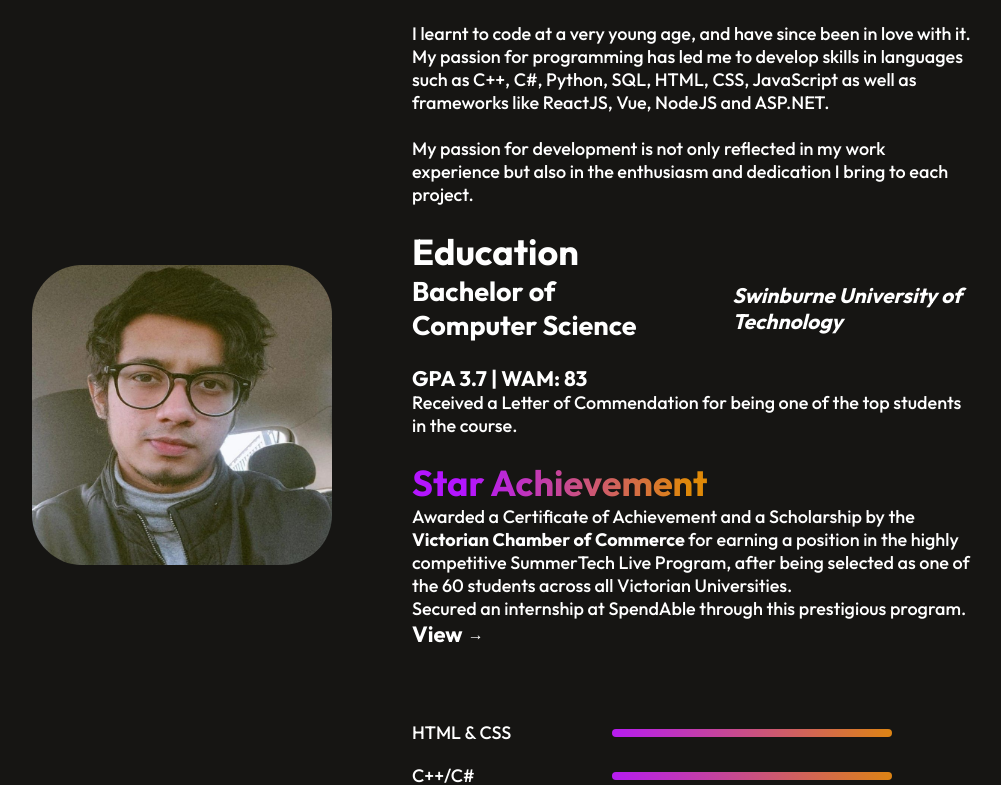
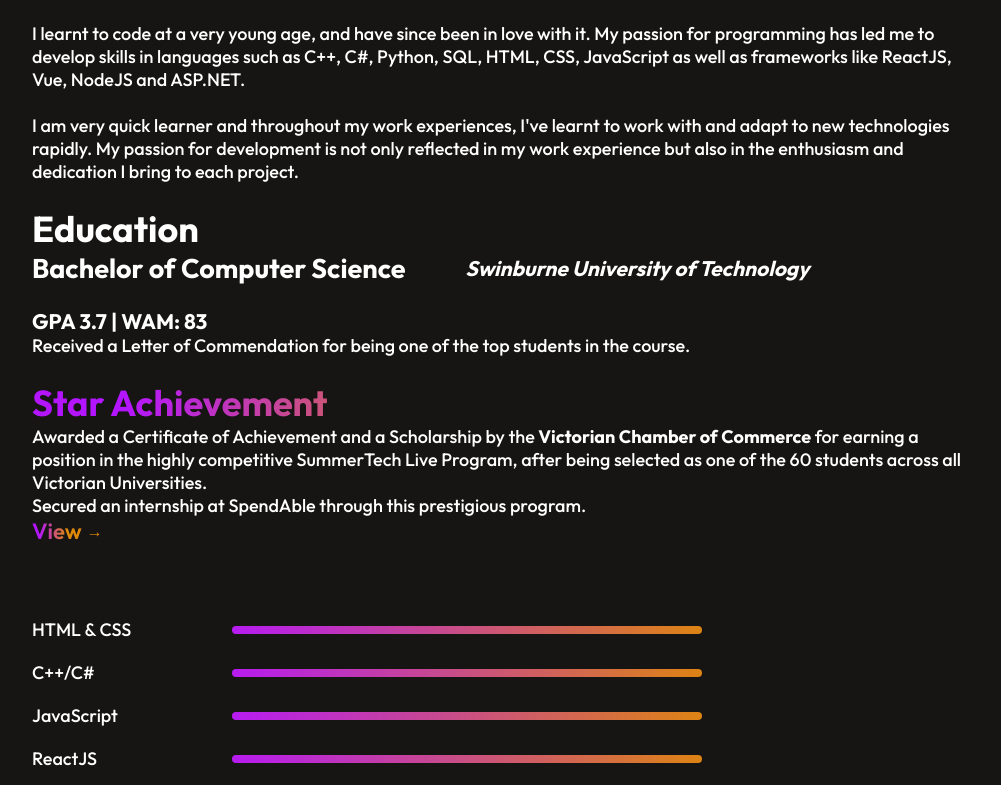
Before and after one commit to AbraarMohiuddin/Portfolio, a React (Vite) app: page / in a window 1280 px wide. Shown: the part 1061-1846 px from the top of the page, without its empty margins (138-1139 px from the left). Built offline with nearby package versions, Linux system fonts and the light colour scheme.

Commit message:
css changes

```diff
--- a/package.json
+++ b/package.json
@@ -16,7 +16,8 @@
     "react-anchor-link-smooth-scroll": "^1.0.12",
     "react-bootstrap": "^2.10.5",
     "react-dom": "^18.3.1",
-    "react-icons": "^5.3.0"
+    "react-icons": "^5.3.0",
+    "react-scroll": "^1.9.0"
   },
   "devDependencies": {
     "@eslint/js": "^9.13.0",
--- a/src/Components/About/About.css
+++ b/src/Components/About/About.css
@@ -119,7 +119,10 @@ aboutright {
 .view-link {
   display: inline-flex;
   align-items: center;
-  color: white;
+  background: linear-gradient(270deg, #df8908 50.41%, #b415ff 90.25%);
+  background-clip: text;
+  -webkit-background-clip: text;
+  -webkit-text-fill-color: transparent;
   font-size: 22px;
   font-weight: 600;
   text-decoration: none;
@@ -137,6 +140,11 @@ aboutright {
   transition: transform 0.3s ease;
 }
 
-.view-link:hover .arrow {
-  transform: translateX(5px);
+@media (max-width: 768px) {
+  .achievement {
+    padding: 10px;
+  }
+  .achievements {
+    justify-content: center;
+  }
 }
--- a/src/Components/About/About.jsx
+++ b/src/Components/About/About.jsx
@@ -11,9 +11,6 @@ const About = () => {
         <img src={themepattern} />
       </div>
       <div className="aboutsections">
-        <div className="aboutleft">
-          <img src={profile_img} className="profileimg" />
-        </div>
         <div className="aboutright">
           <div className="right1">
             <p>
@@ -24,7 +21,9 @@ const About = () => {
             </p>
             <br></br>
             <p>
-              My passion for development is not only reflected in my work
+              I am very quick learner and throughout my work experiences, I've
+              learnt to work with and adapt to new technologies rapidly. My
+              passion for development is not only reflected in my work
               experience but also in the enthusiasm and dedication I bring to
               each project.
             </p>
@@ -67,7 +66,7 @@ const About = () => {
                 rel="noopener noreferrer"
                 className="view-link"
               >
-                <b>View </b>
+                <div className="starhead">View </div>
                 <span className="arrow">→</span>
               </a>{" "}
             </div>
--- a/src/Components/Contact/Contact.css
+++ b/src/Components/Contact/Contact.css
@@ -30,7 +30,7 @@
   align-items: flex-start;
   width: 100%;
   max-width: 1200px;
-  margin-top: 40px;
+  margin-top: 60px;
 }
 
 .contact-left {
--- a/src/Components/Contact/Contact.jsx
+++ b/src/Components/Contact/Contact.jsx
@@ -32,7 +32,7 @@ const Contact = () => {
   };
 
   return (
-    <div div id="contact" className="contact">
+    <div id="contact" className="contact">
       <div className="contact-title">
         <h1>Get in Touch</h1>
         <img src={themepattern} alt="Theme pattern" />
@@ -46,16 +46,16 @@ const Contact = () => {
             can contact me anytime.
           </p>
           <p>
-            <img src={mail_icon} alt="Mail icon" className="icon" />{" "}
-            abraarmohiuddin3@gmail.com
-          </p>
-          <p>
             <img src={call_icon} alt="Call icon" className="icon" /> +61
             402318782
           </p>
           <p>
             <img src={location_icon} alt="Location icon" className="icon" />{" "}
             Melbourne, Australia
+          </p>
+          <p>
+            <img src={mail_icon} alt="Mail icon" className="icon" />{" "}
+            abraarmohiuddin3@gmail.com
           </p>
         </div>
 
--- a/src/Components/Experience/WorkExperience.jsx
+++ b/src/Components/Experience/WorkExperience.jsx
@@ -4,7 +4,7 @@ import themepattern from "../../assets/theme_pattern.svg";
 
 const WorkExperience = () => {
   return (
-    <div div id="experience" className="work-experience">
+    <div id="experience" className="work-experience">
       <div className="work-title">
         <h1>Work Experience</h1>
         <img src={themepattern} alt="Theme pattern" />
--- a/src/Components/Hero/Hero.css
+++ b/src/Components/Hero/Hero.css
@@ -35,6 +35,7 @@
 }
 .heroaction {
   display: flex;
+  flex-direction: row;
   align-items: center;
   gap: 25px;
   font-weight: 500;
@@ -79,13 +80,17 @@
   }
   .hero p {
     width: 80%;
-    font-size: 16px;
-    line-height: 25px;
+    font-size: 18px;
     margin: 5px 0;
   }
-  .hero-action {
+  .heroaction {
+    flex-direction: column;
     gap: 10px;
     font-weight: 500;
     margin-bottom: 50px;
   }
+  .heroconnect,
+  .heroresume {
+    white-space: nowrap;
+  }
 }
--- a/src/Components/Hero/Hero.jsx
+++ b/src/Components/Hero/Hero.jsx
@@ -5,7 +5,7 @@ import AnchorLink from "react-anchor-link-smooth-scroll";
 
 const Hero = () => {
   return (
-    <div id="home" className="hero">
+    <div className="hero">
       <img src={profile_pic} alt="Profile" />
       <h1>
         <span className="herospan">I'm Abraar Mohiuddin,</span> a full-stack
--- a/src/Components/Projects/Projects.css
+++ b/src/Components/Projects/Projects.css
@@ -40,7 +40,7 @@
   box-shadow: 0 4px 8px rgba(0, 0, 0, 0.3);
   width: 100%;
   max-width: 370px;
-  height: max-height;
+  height: max-content;
   text-align: center;
   transition: transform 0.3s ease, box-shadow 0.3s ease;
 }
@@ -170,7 +170,7 @@
 
   .project-card {
     max-width: 300px;
-    height: 420px;
+    height: max-content;
   }
 }
 
@@ -181,7 +181,7 @@
 
   .project-card {
     max-width: 100%;
-    height: auto;
+    height: max-content;
   }
 
   .project-image img {
@@ -197,7 +197,7 @@
   box-shadow: 0 4px 8px rgba(0, 0, 0, 0.3);
   width: 100%;
   max-width: 370px;
-  height: 530px;
+  height: max-content;
   text-align: center;
   transition: transform 0.3s ease, box-shadow 0.3s ease;
 }
--- a/src/Components/Projects/Projects.jsx
+++ b/src/Components/Projects/Projects.jsx
@@ -26,8 +26,6 @@ const Projects = () => {
         "A simple CRUD application for managing bookstore records. Built with ASP.NET Core, Bootstrap, and Azure SQL Database. Implements MVC architecture, routing, and CI/CD pipeline using GitHub Workflows, Docker for testing, and Azure Containers for deployment.",
       image: bookhub,
       github: "https://github.com/AbraarMohiuddin/BookWeb",
-      code: "https://bookstore20241010200200.azurewebsites.net",
-      live: true,
     },
     {
       id: 3,
```
Also changed, not shown: 2 other files (tests, documents, lock files or other folders).
